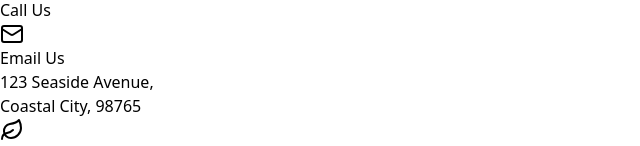
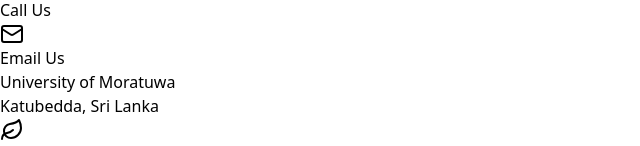
Before and after one commit to sahas-eashan/WEB_bioplastics_revolution_, a React (Vite) app: page / in a window 1280 px wide. Shown: the part 1592-1738 px from the top of the page, without its empty margins (0-640 px from the left). Built offline with nearby package versions, Linux system fonts and the light colour scheme.

Commit message:
footer-done

```diff
--- a/src/components/Footer.jsx
+++ b/src/components/Footer.jsx
@@ -106,7 +106,7 @@
             <h4 className="text-lg font-semibold text-green-400">Get In Touch</h4>
             <div className="space-y-4">
               <a
-                href="tel:+1234567890"
+                href="tel:+94776413121"
                 className="flex items-center space-x-3 text-green-100 hover:text-green-300 transition-colors duration-300 group cursor-pointer"
               >
                 <div className="w-8 h-8 bg-green-800 rounded-full flex items-center justify-center group-hover:bg-green-700 transition-colors duration-300">
@@ -115,7 +115,7 @@
                 <span>Call Us</span>
               </a>
               <a
-                href="mailto:info@bioplasticrevolution.com"
+                href="mailto:sbioplasticrevolution@gmail.com"
                 className="flex items-center space-x-3 text-green-100 hover:text-green-300 transition-colors duration-300 group cursor-pointer"
               >
                 <div className="w-8 h-8 bg-green-800 rounded-full flex items-center justify-center group-hover:bg-green-700 transition-colors duration-300">
@@ -124,8 +124,8 @@
                 <span>Email Us</span>
               </a>
               <div className="space-y-2 pl-11">
-                <p className="text-green-100">123 Seaside Avenue,</p>
-                <p className="text-green-100">Coastal City, 98765</p>
+                <p className="text-green-100">University of Moratuwa</p>
+                <p className="text-green-100">Katubedda, Sri Lanka</p>
               </div>
             </div>
           </div>
@@ -141,10 +141,10 @@
                 <span>Follow our green journey:</span>
               </span>
               {[
-                { icon: Facebook, href: 'https://facebook.com', label: 'Facebook' },
-                { icon: Instagram, href: 'https://instagram.com', label: 'Instagram' },
+                { icon: Facebook, href: 'https://www.facebook.com/share/16he5PTvqC/', label: 'Facebook' },
+                { icon: Instagram, href: 'hhttps://www.instagram.com/bioplastic.revolution?igsh=MTB6OXc1Yjd4MGltNA==&utm_source=ig_contact_invite', label: 'Instagram' },
                 { icon: Twitter, href: 'https://twitter.com', label: 'Twitter' },
-                { icon: Globe, href: 'https://example.com', label: 'Website' }
+                { icon: Globe, href: 'https://bit.ly/Bioplastic-Revolution', label: 'Website' }
               ].map((social, index) => (
                 <a
                   key={index}
```
